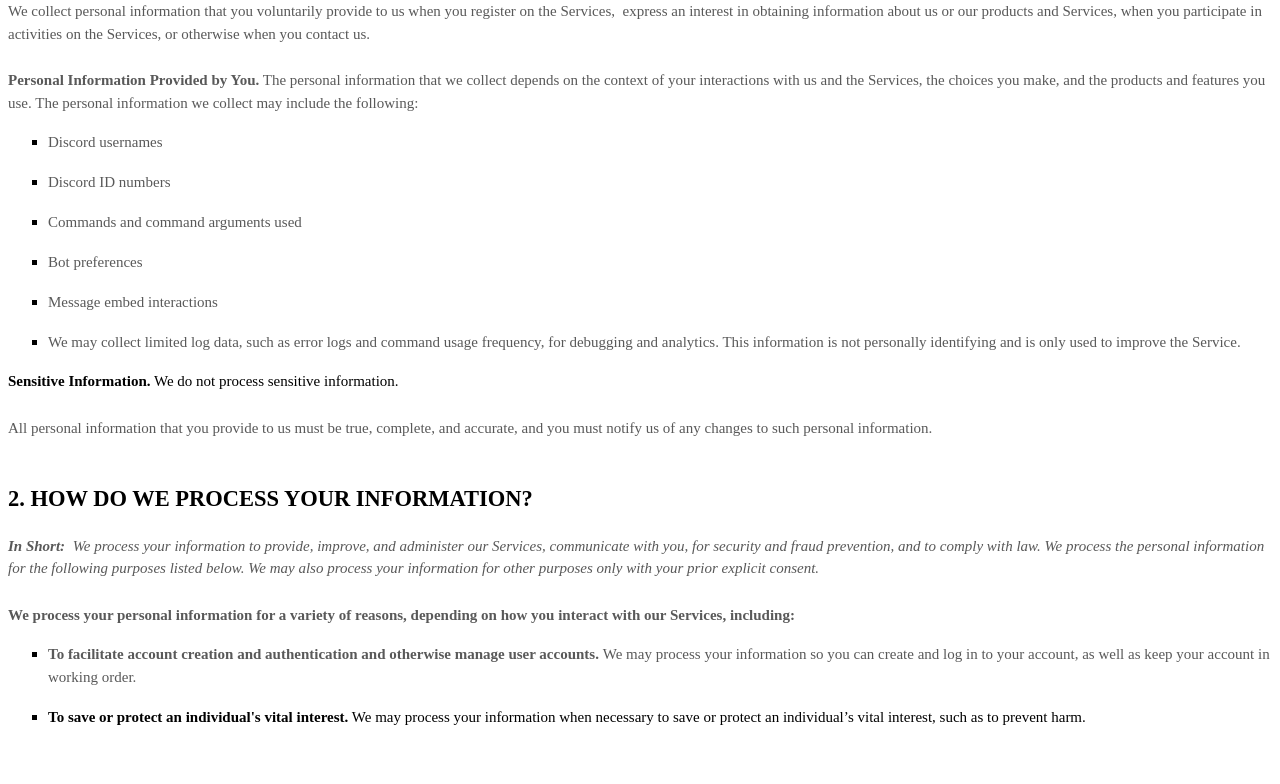
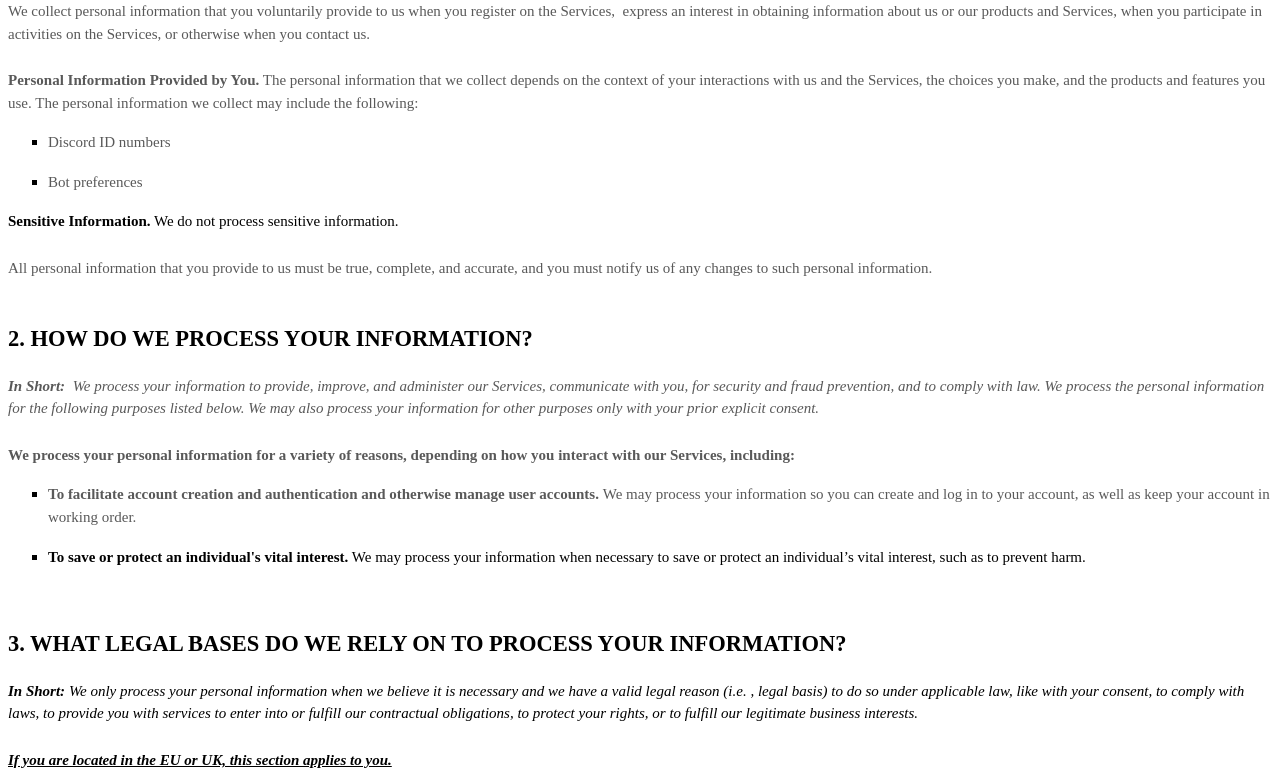
Before and after one commit to min-808/umaguessr-site, a plain HTML site: page privacy_policy/index.html in a window 1280 px wide. Shown: the part 1775-2559 px from the top of the page. Drawn offline with Linux system fonts and the light colour scheme.

Commit message:
Updated Privacy Policy

```diff
--- a/privacy_policy/index.html
+++ b/privacy_policy/index.html
@@ -519,34 +519,6 @@
                   <span data-custom-class="body_text">
                      <span style="font-size: 15px;">
                         <span data-custom-class="body_text">
-                           <bdt class="question">Discord usernames</bdt>
-                        </span>
-                     </span>
-                  </span>
-               </span>
-            </span>
-         </li>
-      </ul>
-      <div style="line-height: 1.5;">
-         <span style="font-size: 15px; color: rgb(89, 89, 89);">
-            <span style="font-size: 15px; color: rgb(89, 89, 89);">
-               <span data-custom-class="body_text">
-                  <span style="font-size: 15px;">
-                     <span data-custom-class="body_text">
-                        <bdt class="forloop-component"></bdt>
-                     </span>
-                  </span>
-               </span>
-            </span>
-         </span>
-      </div>
-      <ul>
-         <li data-custom-class="body_text" style="line-height: 1.5;">
-            <span style="font-size: 15px; color: rgb(89, 89, 89);">
-               <span style="font-size: 15px; color: rgb(89, 89, 89);">
-                  <span data-custom-class="body_text">
-                     <span style="font-size: 15px;">
-                        <span data-custom-class="body_text">
                            <bdt class="question">Discord ID numbers</bdt>
                         </span>
                      </span>
@@ -578,37 +550,6 @@
                   <span data-custom-class="body_text">
                      <span style="font-size: 15px;">
                         <span data-custom-class="body_text">
-                           <bdt class="question">Commands and command arguments used</bdt>
-                        </span>
-                     </span>
-                  </span>
-               </span>
-            </span>
-         </li>
-      </ul>
-      <div style="line-height: 1.5;">
-         <span style="font-size: 15px; color: rgb(89, 89, 89);">
-            <span style="font-size: 15px; color: rgb(89, 89, 89);">
-               <span data-custom-class="body_text">
-                  <span style="font-size: 15px;">
-                     <span data-custom-class="body_text">
-                        <bdt class="forloop-component"></bdt>
-                     </span>
-                     <span data-custom-class="body_text">
-                        <bdt class="statement-end-if-in-editor"></bdt>
-                     </span>
-                  </span>
-               </span>
-            </span>
-         </span>
-      </div>
-      <ul>
-         <li data-custom-class="body_text" style="line-height: 1.5;">
-            <span style="font-size: 15px; color: rgb(89, 89, 89);">
-               <span style="font-size: 15px; color: rgb(89, 89, 89);">
-                  <span data-custom-class="body_text">
-                     <span style="font-size: 15px;">
-                        <span data-custom-class="body_text">
                            <bdt class="question">Bot preferences</bdt>
                         </span>
                      </span>
@@ -617,35 +558,7 @@
             </span>
          </li>
       </ul>
-      <ul>
-         <li data-custom-class="body_text" style="line-height: 1.5;">
-            <span style="font-size: 15px; color: rgb(89, 89, 89);">
-               <span style="font-size: 15px; color: rgb(89, 89, 89);">
-                  <span data-custom-class="body_text">
-                     <span style="font-size: 15px;">
-                        <span data-custom-class="body_text">
-                           <bdt class="question">Message embed interactions</bdt>
-                        </span>
-                     </span>
-                  </span>
-               </span>
-            </span>
-         </li>
-      </ul>
-      <ul>
-         <li data-custom-class="body_text" style="line-height: 1.5;">
-            <span style="font-size: 15px; color: rgb(89, 89, 89);">
-               <span style="font-size: 15px; color: rgb(89, 89, 89);">
-                  <span data-custom-class="body_text">
-                     <span style="font-size: 15px;">
-                        <span data-custom-class="body_text">
-                           <bdt class="question">We may collect limited log data, such as error logs and command usage frequency, for debugging and analytics. This information is not personally identifying and is only used to improve the Service.</bdt>
-                        </span>
-                     </span>
-                  </span>
-               </span>
-            </span>
-         </li>
+
       </ul>
       <div style="line-height: 1.5;">
          <span style="font-size: 15px; color: rgb(89, 89, 89);">
@@ -1725,7 +1638,7 @@
                                                                                              <li data-custom-class="body_text" style="line-height: 1.5;">
                                                                                                 <span data-custom-class="body_text">
                                                                                                    <span style="font-size: 15px;">
-                                                                                                      <bdt class="question">Utilize the !delete command to terminate your account. This command will completely remove your account from our databases and all stored information (usernames and ID numbers) will be removed.</bdt>
+                                                                                                      <bdt class="question">Utilize the /delete command to terminate your account. This command will completely remove your account from our databases and all stored information (usernames and ID numbers) will be removed.</bdt>
                                                                                                    </span>
                                                                                                 </span>
                                                                                              </li>
```
